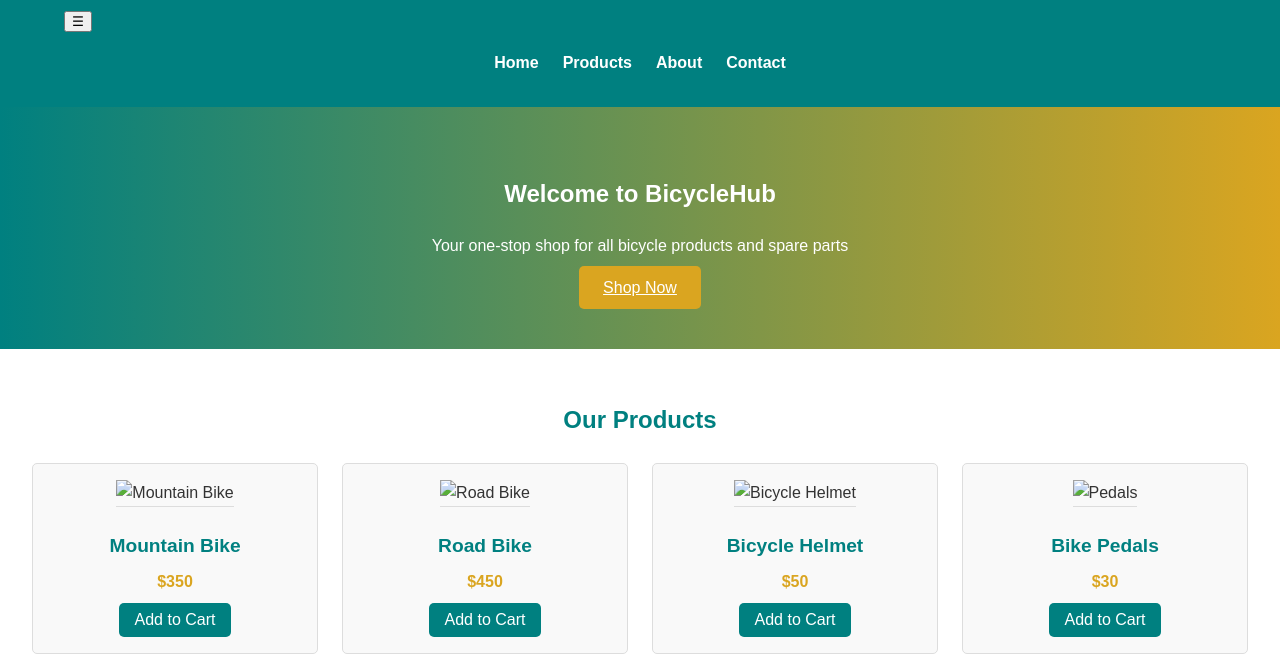
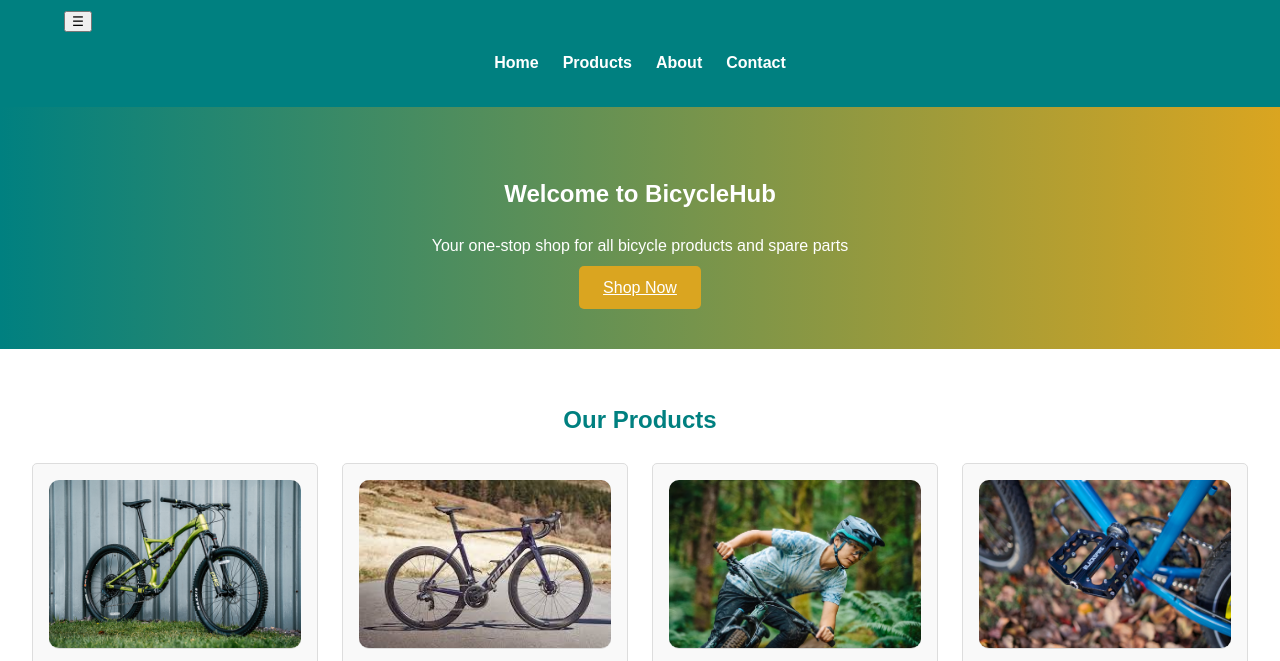
Before and after one commit to NdambRose/Bicycle_Spare_Store, a plain HTML site: page index.html in a window 1280 px wide. Shown: the part 102-763 px from the top of the page. Drawn offline with Linux system fonts and the light colour scheme.

Commit message:
second commit

```diff
--- a/custom.css
+++ b/custom.css
@@ -120,6 +120,11 @@ body {
     font-size: 1rem;
     font-weight: bold;
     margin: 0.5rem 0;
+	align-self: left;
+}
+.product-card img{
+	border-radius: 10px;
+	margin:0px;
 }
 
 .product-card .btn {
--- a/index.html
+++ b/index.html
@@ -34,19 +34,19 @@
         <div class="products-container">
             <!-- Products List -->
             <div class="product-card">
-                <img src="images/bike1.jpg" alt="Mountain Bike">
+                <img src="images/Feature-Image.jpg" alt="Mountain Bike">
                 <h3>Mountain Bike</h3>
                 <p class="price">$350</p>
                 <button class="btn">Add to Cart</button>
             </div>
             <div class="product-card">
-                <img src="images/bike2.jpg" alt="Road Bike">
+                <img src="images/roadbike.jpg" alt="Road Bike">
                 <h3>Road Bike</h3>
                 <p class="price">$450</p>
                 <button class="btn">Add to Cart</button>
             </div>
             <div class="product-card">
-                <img src="images/helmet.jpg" alt="Bicycle Helmet">
+                <img src="images/helmet.webp" alt="Bicycle Helmet">
                 <h3>Bicycle Helmet</h3>
                 <p class="price">$50</p>
                 <button class="btn">Add to Cart</button>
```
Also changed, not shown: images/Feature-Image.jpg (added), images/brakes.jpg (added), images/chain.jpg (added), images/gloves.jpg (added), images/helmet.webp (added), images/lights.jpg (added), images/pedals.jpg (added), images/roadbike.jpg (added), images/seat.jpg (added), images/tires.jpg (added).
